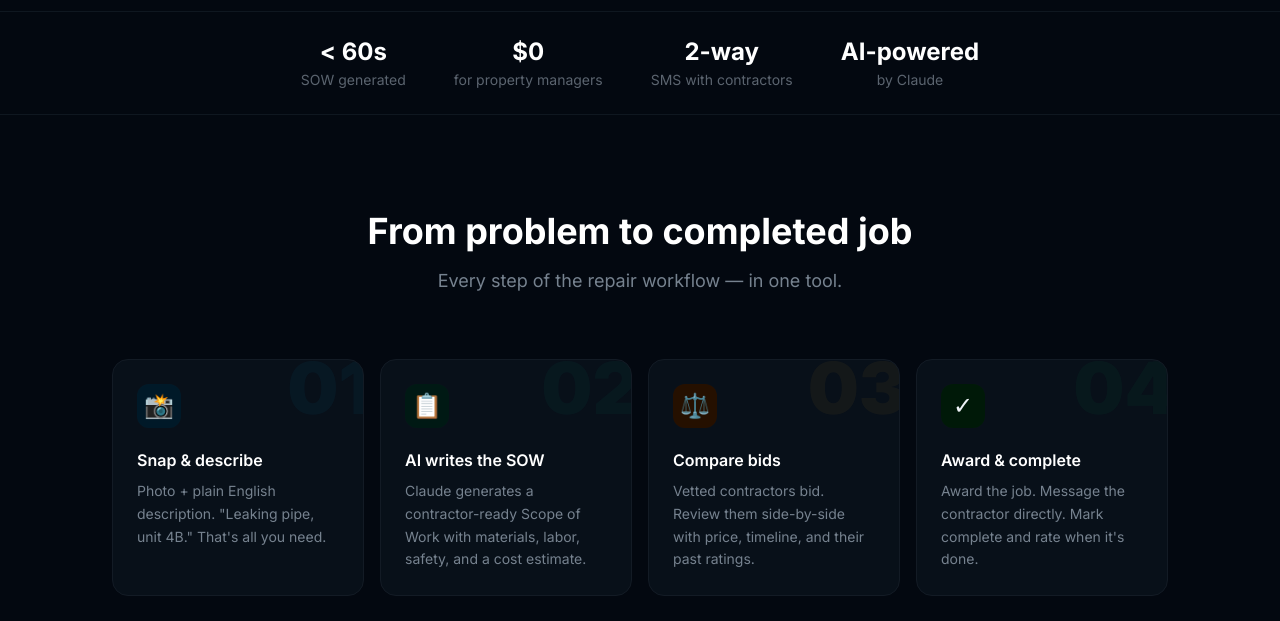
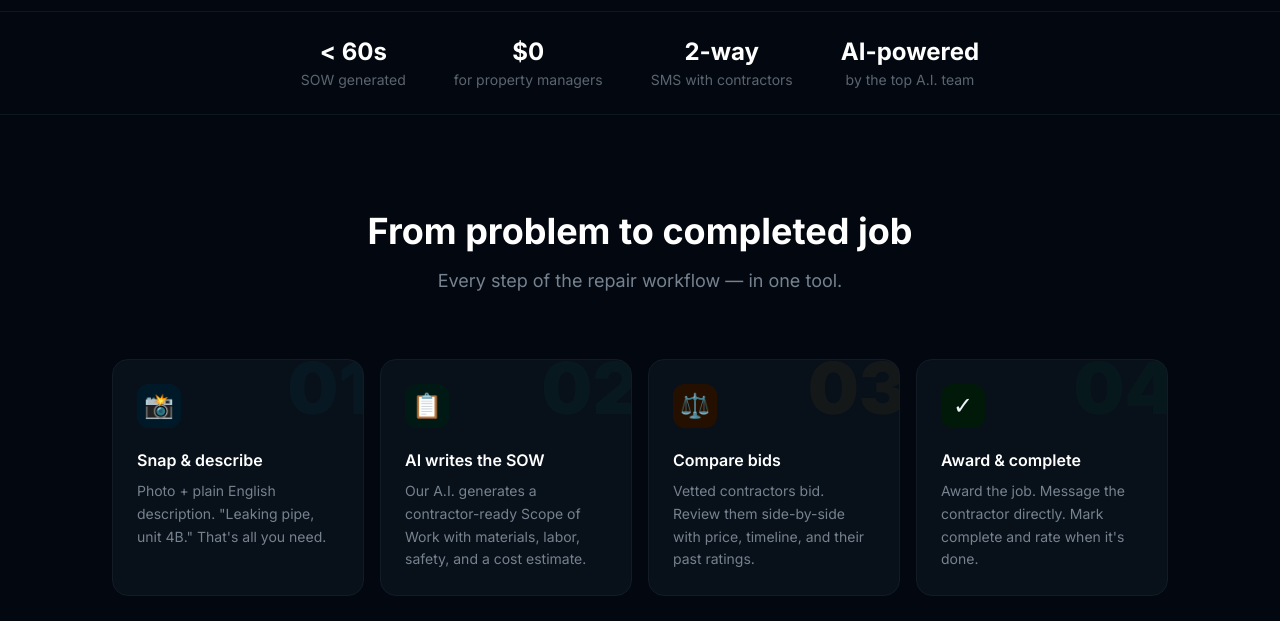
Before and after one commit to willcoatney/tags, a Next.js app: page / in a window 1280 px wide. Shown: the part 719-1340 px from the top of the page. Built offline with nearby package versions, Linux system fonts and the light colour scheme; no server answers.

Commit message:
rebrand: remove Claude attribution, replace with 'top A.I. team'

```diff
--- a/src/app/page.tsx
+++ b/src/app/page.tsx
@@ -96,7 +96,7 @@ function LandingPage() {
             { value: '< 60s', label: 'SOW generated' },
             { value: '$0', label: 'for property managers' },
             { value: '2-way', label: 'SMS with contractors' },
-            { value: 'AI-powered', label: 'by Claude' },
+            { value: 'AI-powered', label: 'by the top A.I. team' },
           ].map(({ value, label }) => (
             <div key={label}>
               <div className="text-2xl font-bold text-white">{value}</div>
@@ -127,7 +127,7 @@ function LandingPage() {
               step: '02',
               icon: '📋',
               title: 'AI writes the SOW',
-              body: 'Claude generates a contractor-ready Scope of Work with materials, labor, safety, and a cost estimate.',
+              body: 'Our A.I. generates a contractor-ready Scope of Work with materials, labor, safety, and a cost estimate.',
               accent: 'oklch(0.57 0.135 183)',
               bg: 'oklch(0.18 0.06 183)',
             },
```
